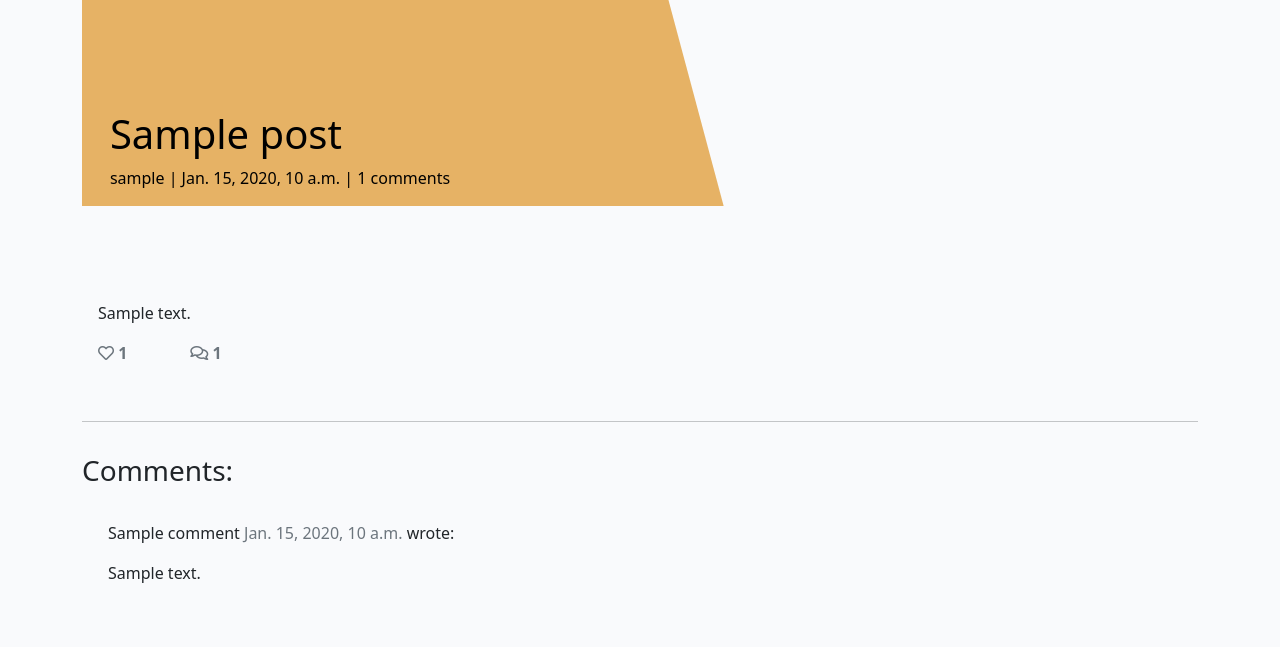
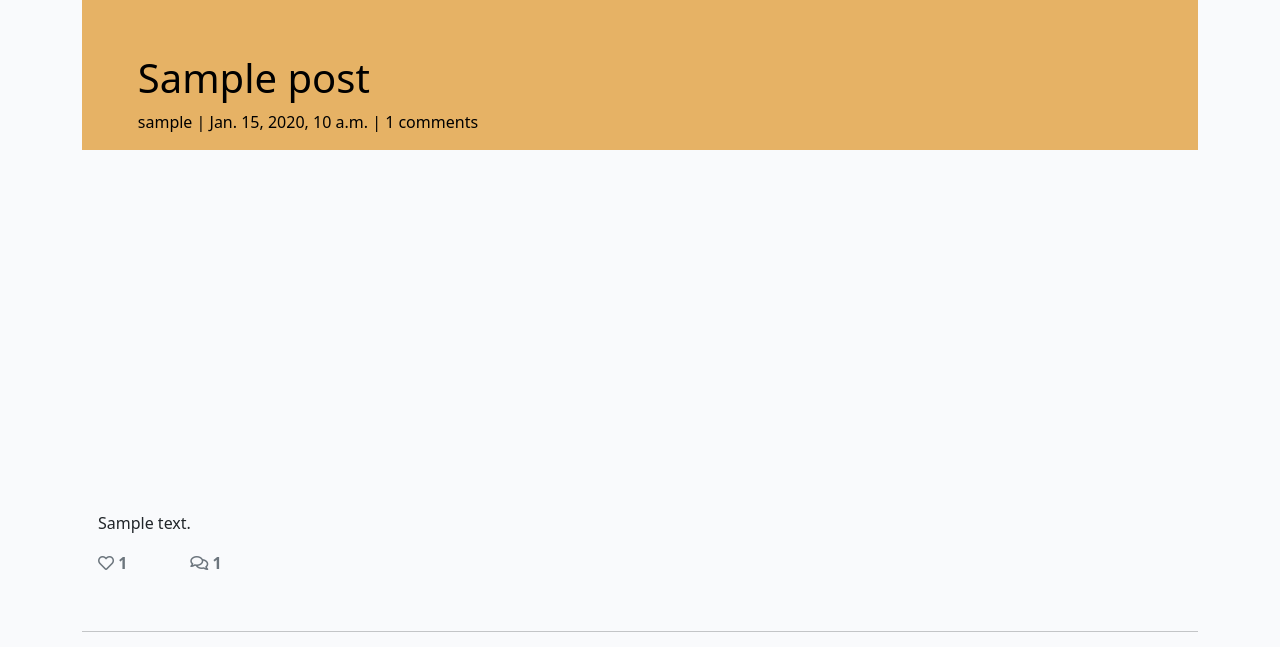
Before and after one commit to AstaJoks/we-love-dogs-PP4, a Django app: a page that uses templates/post_detail.html in a window 1280 px wide. Shown: the part 135-782 px from the top of the page. Run offline with Django 3.2, Linux system fonts and the light colour scheme; tables that the repository leaves empty hold one stand-in row (values such as "Sample post"); some libraries are stand-ins or nearby versions; grey boxes are pictures that could not be loaded.

Commit message:
Re-style the post details view

```diff
--- a/static/css/style.css
+++ b/static/css/style.css
@@ -123,39 +123,20 @@
 .masthead {
     margin-top: 10px;
     overflow: hidden;
-    position: relative;
-    display: inline-block;
-    height: 33vh;
-    width: 100%;
+    height: 60vh;
 }
 
 .masthead-text {
     background-color: #e6b265;
     color: black;
-    position: relative;
 }
 
 .masthead-image {
-    position: relative;
-    overflow: hidden;
-}
-
-.masthead-image:after {
-    content: "";
-    position: absolute;
-    top: 0;
-    right: 90%;
-    height: 100%;
-    width: 150%;
-    background: #e6b265;
-    -webkit-transform: skew(15deg);
-    -moz-transform: skew(15deg);
-    transform: skew(15deg);
-    z-index: 100;
+    object-fit: cover;
 }
 
 .post-title {
-    margin-top: 20%;
+    margin-top: 5%;
     margin-left: 5%;
 }
 
--- a/templates/index.html
+++ b/templates/index.html
@@ -36,7 +36,7 @@
   <!-- About Us Section -->
   <section class="py-3 text-center">
     <div class="container px-4">
-      <div class="row align-items-center justify-content-between">
+      <div class="row align-items-center text-center">
         <div class="col-lg-6 mb-4 mb-lg-0 gx-5">
           <div id="about-carousel" class="carousel slide carousel-fade" data-bs-ride="carousel">
             <div class="carousel-indicators">
--- a/templates/post_detail.html
+++ b/templates/post_detail.html
@@ -4,28 +4,28 @@
 
 <div class="masthead">
     <div class="container">
-        <div class="row g-0">
-            <div class="col-md-6 masthead-text">
-                <!-- Post title goes in these h1 tags -->
+        <div class="row g-0 masthead-text">
+            <div class="col card">
                 <h1 class="post-title">{{ post.title }}</h1>
-                <!-- Post author goes before the | the post's created date goes after -->
                 <p class="post-subtitle">{{ post.author }} | {{ post.created_on }} | {{ post.number_of_comments }} comments</p>
             </div>
-            <div class="d-none d-md-block col-md-6 masthead-image">
-                <!-- The featured image URL goes in the src attribute -->
+        </div>
+        <div class="row g-0 masthead-image">
+            <div class="col card">
                 {% if "placeholder" in post.featured_image.url %}
-                <img src="https://res.cloudinary.com/dcydt01ed/image/upload/v1691541592/b25lY21zOjJjMjhiYjFlLWUxNzUtNDU0My04Y2I1LWVjNWJjMzllZDFkOTplMzQ3ZmNjNS1iNWFiLTQ2OGUtOWE3Zi1jYzM0NDc3OGRlZDg_m61lwh.jpg" width="100%">
+                <img class="img-responsive" src="https://res.cloudinary.com/dcydt01ed/image/upload/v1691541592/b25lY21zOjJjMjhiYjFlLWUxNzUtNDU0My04Y2I1LWVjNWJjMzllZDFkOTplMzQ3ZmNjNS1iNWFiLTQ2OGUtOWE3Zi1jYzM0NDc3OGRlZDg_m61lwh.jpg" width="100%">
                 {% else %}
                 <img src=" {{ post.featured_image.url }}" width="100%">
                 {% endif %}
-            </div>
+        </div>
+    </div>
         </div>
     </div>
 </div>
 
 <div class="container">
     <div class="row">
-        <div class="col card mb-4  mt-3 left  top">
+        <div class="col card mb-4 mt-3 left top">
             <div class="card-body">
                 <p class="card-text ">
                     {{ post.content | safe }}
```
Also changed, not shown: templates/blog.html (+6 -2 lines).
